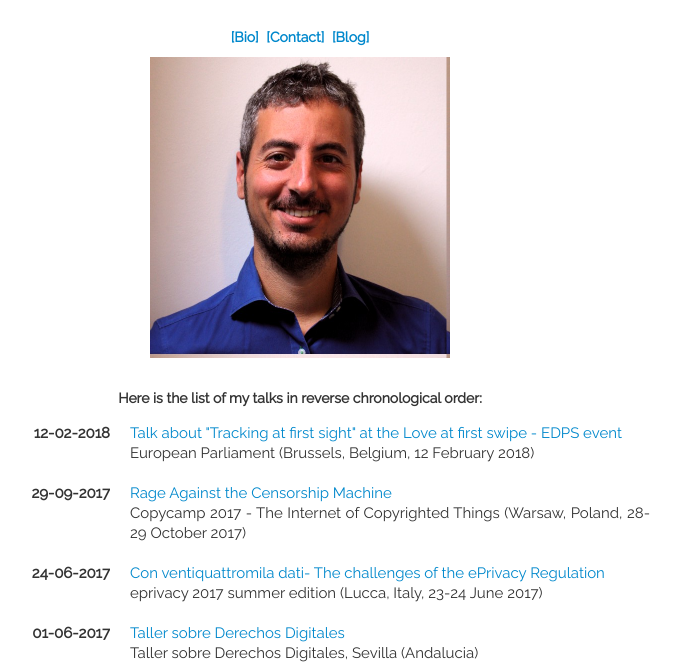
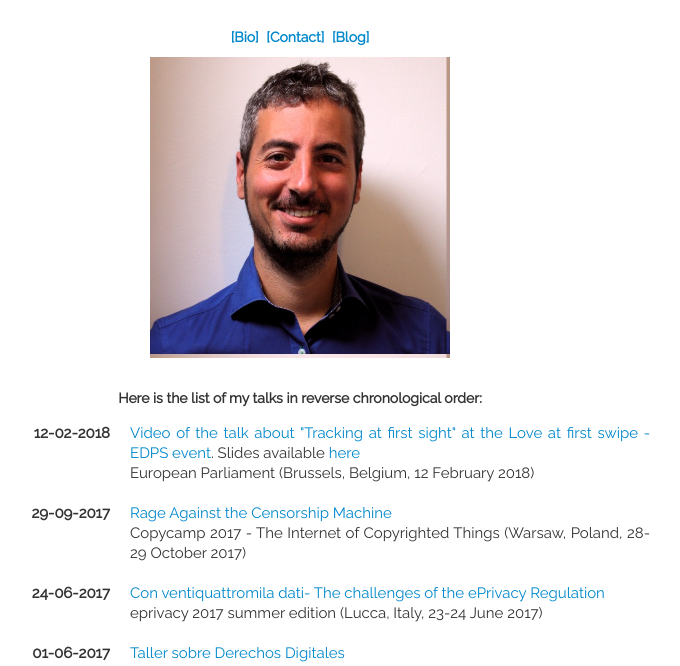
Before and after one commit to dnbsevilla/dnbsevilla.github.io, a plain HTML site: page index.html in a window 1280 px wide. Shown: the part 93-759 px from the top of the page, without its empty margins (340-1020 px from the left). Drawn offline with Linux system fonts and the light colour scheme.

Commit message:
Add files via upload

```diff
--- a/index.html
+++ b/index.html
@@ -32,7 +32,7 @@
         <dl class="dl-horizontal">
 	 <dt>12-02-2018</dt>
             <dd>
-                <a href="https://edps.europa.eu/data-protection/our-work/publications/events/data-protection-day-2018_en">Talk about "Tracking at first sight" at the Love at first swipe - EDPS event</a>
+                <a href="https://edps.europa.eu/data-protection/our-work/publications/events/data-protection-day-2018_en">Video of the talk about "Tracking at first sight" at the Love at first swipe - EDPS event</a>. Slides available <a href=https://edri.org/files/edps-traineesevent_thesecretlifeofyourdata_20180212.pdf>here</a>
                 <br> European Parliament (Brussels, Belgium, 12 February 2018)
             </dd>
             <br>
```
